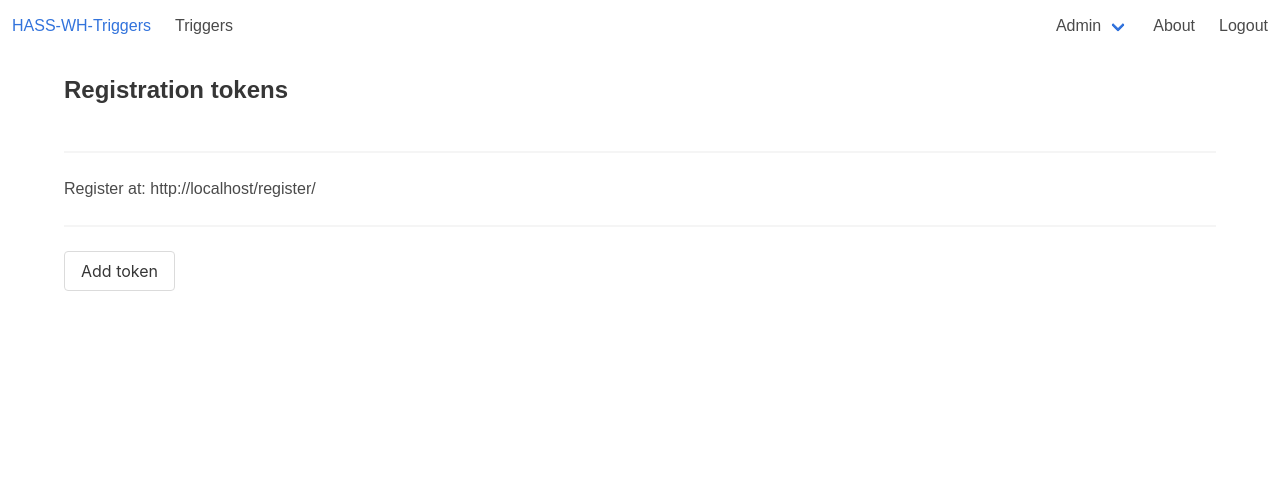
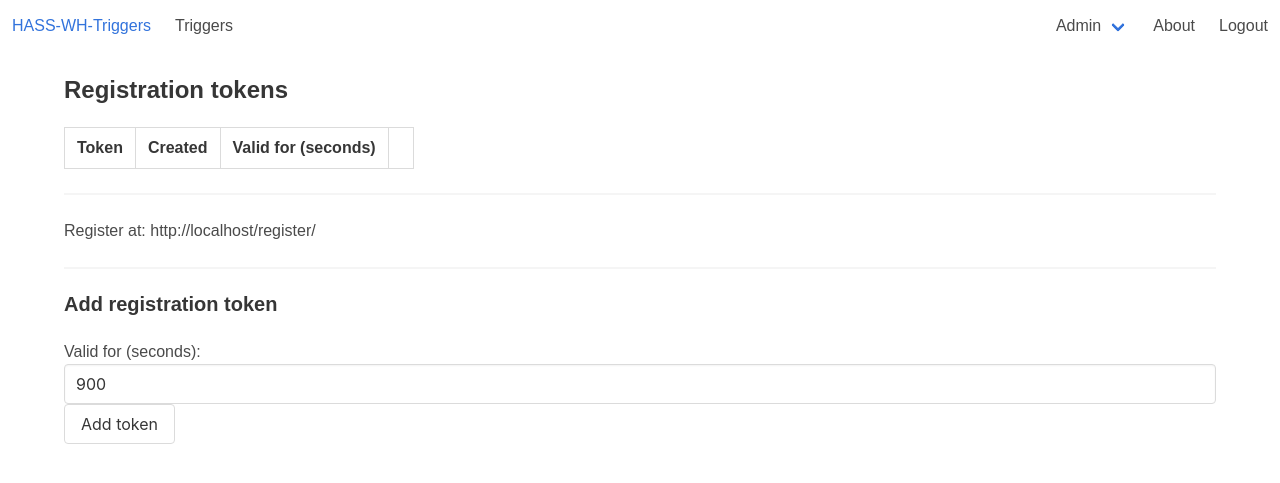
Before and after one commit to danielperna84/hass-wh-triggers, a Flask app: page /tokens in a window 1280 px wide. Shown: the top 483 px of the page. Run offline with Flask 2, Linux system fonts and the light colour scheme; a user stored in the database is signed in; tables that the repository leaves empty hold one stand-in row (values such as "Sample post"); data that the repository does not hold is empty; parts of the project's set-up code (start-up, migrations or seed data) failed here and were passed over.

Commit message:
Add RegToken expiration, fixes #11

```diff
--- a/hass_wh_triggers/app.py
+++ b/hass_wh_triggers/app.py
@@ -249,6 +249,11 @@
         token = RegToken.query.filter_by(token=reg_token).first()
         if not token:
             return make_response(jsonify({'fail': 'Invalid token.'}), 401)
+        if token:
+            now = int(time.time())
+            if now - token.created > token.max_age:
+                token.delete()
+                return make_response(jsonify({'fail': 'Expired token.'}), 401)
     if not util.validate_username(username):
         return make_response(jsonify({'fail': 'Invalid username.'}), 401)
     if not util.validate_display_name(display_name):
@@ -268,6 +273,7 @@
         icon_url=SITE_URL)
     db.session.add(user)
     db.session.commit()
+
     if token:
         token.delete()
     login_user(user)
@@ -388,16 +394,23 @@
         if token:
             token.delete()
         return redirect(url_for('tokens'))
+    now = time.time()
+    for token in RegToken.query.all():
+        if now - token.created > token.max_age:
+            token.delete()
     tokens = RegToken.query.all()
     return render_template('tokens.html', tokens=tokens, baseurl=request.url_root + 'register/')
 
 
-@app.route('/tokens/add')
+@app.route('/tokens/add', methods=['POST'])
 @login_required
 def tokens_add():
     if not current_user.is_admin:
         return redirect(url_for('triggers'))
-    token = RegToken(token="%064x" % random.getrandbits(256))
+    max_age = request.values.get('max_age')
+    token = RegToken(
+        token="%064x" % random.getrandbits(256),
+        max_age=int(max_age))
     db.session.add(token)
     db.session.commit()
     return make_response(jsonify({'success': token.id}), 200)
--- a/hass_wh_triggers/models.py
+++ b/hass_wh_triggers/models.py
@@ -81,13 +81,14 @@
     id = db.Column(db.Integer, primary_key=True)
     token = db.Column(db.String(64), nullable=False)
     created = db.Column(db.Integer, default=0)
+    max_age = db.Column(db.Integer, default=300, nullable=False)
 
     def __init__(self, *args, **kwargs):
         self.created = int(time.time())
         super().__init__(*args, **kwargs)
 
     def __repr__(self):
-        return '<Token %r>' % (self.token, )
+        return '<Token %r %r %r>' % (self.token, self.created, self.max_age)
 
     def delete(self):
         db.session.delete(self)
--- a/hass_wh_triggers/templates/tokens.html
+++ b/hass_wh_triggers/templates/tokens.html
@@ -6,9 +6,16 @@
 <div class="table__wrapper">
 <table class="table is-bordered">
     <tbody>
+        <thead>
+            <tr>
+                <th>Token</th><th>Created</th><th>Valid for (seconds)</th><th></th>
+            </tr>
+        </thead>
     {% for token in tokens %}
         <tr>
             <td><button class="button" onclick="document.getElementById('url_token').innerHTML = '{{ token.token }}'">{{ token.token }}</button></td>
+            <td>{{ token.created }}</td>
+            <td>{{ token.max_age }}</td>
             <td><a href="{{ url_for('tokens', del_token=token.id) }}" class="button is-danger">Delete</a></td>
         </tr>
     {% endfor %}
@@ -17,11 +24,19 @@
 <hr>
 <p>Register at: <span class="force-select">{{ baseurl }}<span id="url_token"></span></span></p>
 <hr>
+<h5 class="title is-5">Add registration token</h5>
+<label for="max_age">Valid for (seconds): </label><input type="number" class="input" id="max_age" value="900" placeholder="900" required />
 <button type="button" class="button" onclick="add_token()">Add token</button>
 </div>
 <script>
 function add_token() {
-    fetch("{{ url_for('tokens_add') }}")
+    fetch("{{ url_for('tokens_add') }}", {
+        method: 'post',
+        headers: {
+            "Content-type": "application/x-www-form-urlencoded; charset=UTF-8"
+        },
+        body: 'max_age=' + document.getElementById('max_age').value
+    })
     .then(
         function(response) {
             if (response.status !== 200) {
```
